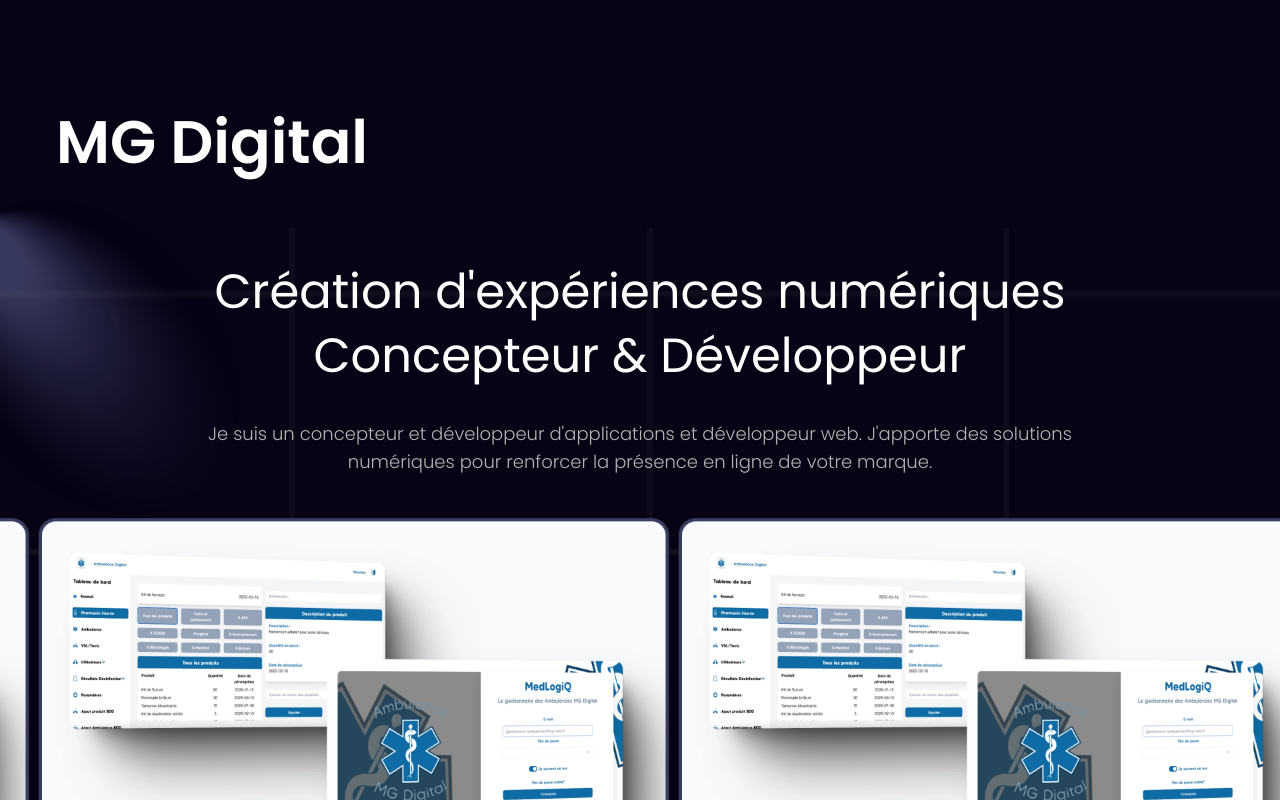
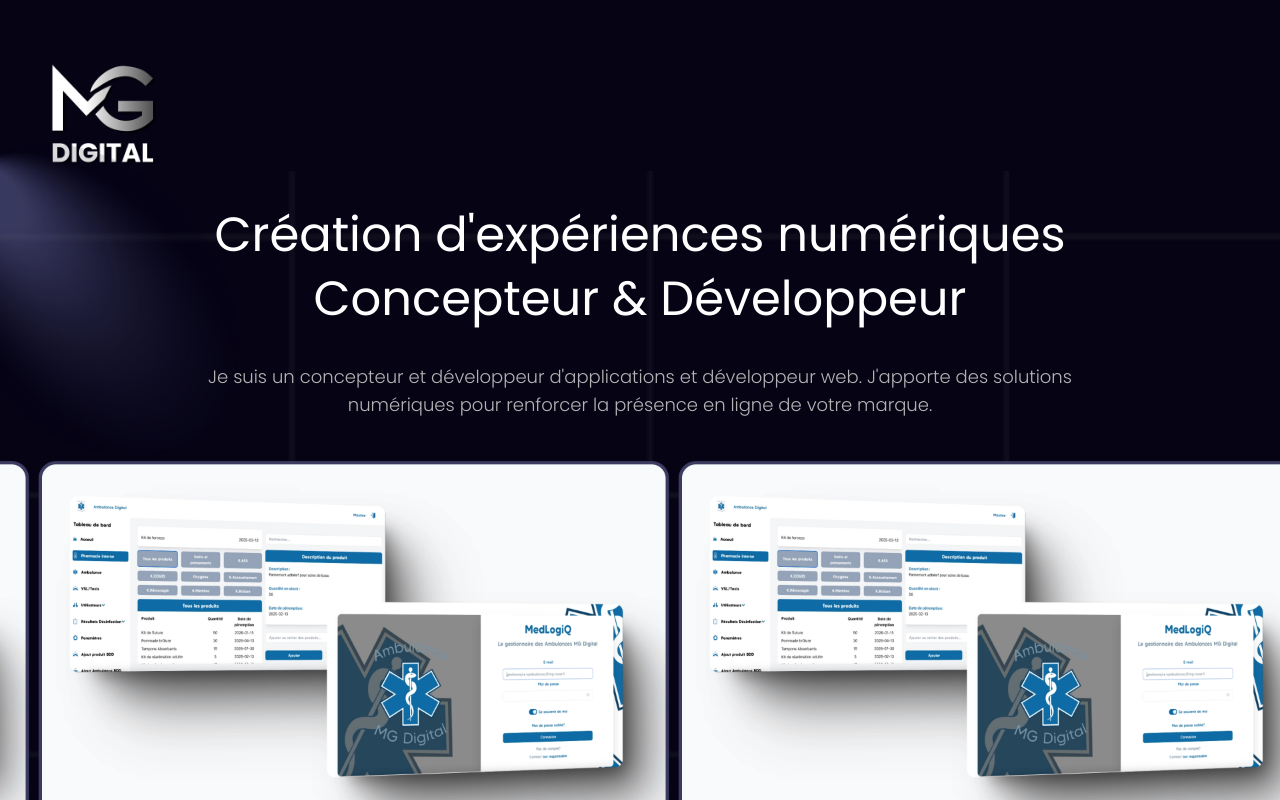
Before and after one commit to MaximeG44270/Portfolio, a React (Vite) app: page / in a window 1280 px wide. Shown: the top 800 px of the page. Built offline with nearby package versions, Linux system fonts and the light colour scheme.

Commit message:
ajout logo

```diff
--- a/src/Composant/Footer/Suivre/MeSuivre.tsx
+++ b/src/Composant/Footer/Suivre/MeSuivre.tsx
@@ -6,7 +6,7 @@
     <div className="flex flex-col justify-center items-center mt-12 md:mt-16">
             <p className="text-white font-poppins text-lg md:text-3xl lg:text-5xl font-bold">Pour me suivre</p>
             <Reseaux />
-            <p className="text-[#b4b3b3] text-xs font-poppins font-light mt-2 md:text-lg lg:text-2xl md:mt-6">Mail: gilbert.maxime01@gmail.com</p>
+            <p className="text-[#b4b3b3] text-xs font-poppins font-light mt-2 md:text-lg lg:text-2xl md:mt-6">Mail: mgdigital.dev@gmail.com</p>
         </div>
   );
 };
--- a/src/Composant/Footer/Suivre/Reseau.tsx
+++ b/src/Composant/Footer/Suivre/Reseau.tsx
@@ -7,7 +7,7 @@
         { name: "Facebook", url: "https://www.facebook.com/maxime.gilbert.75" },
         { name: "Github", url: "https://github.com/MaximeG44270" },
         { name: "LinkedIn", url: "https://www.linkedin.com/in/maxime-gilbert-6b21b8215" },
-        { name: "Instagram", url: "https://www.instagram.com/maximeglbt" },
+        { name: "Instagram", url: "https://www.instagram.com/mgdigital.dev" },
       ].map((item, index) => (
         <a
           key={index}
--- a/src/Composant/Header/Header.tsx
+++ b/src/Composant/Header/Header.tsx
@@ -3,9 +3,10 @@
 
 const Header: React.FC = () => {
   return (
-    <header id="accueil" className="w-full bg-color text-white p-4 md:p-8 lg:p-14 box-border top-0 left-0">
+    <header id="accueil" className="w-full bg-color text-white pr-6 md:pr-8 lg:pr-14 box-border top-0 left-0">
       <div className="mt-14 flex justify-between items-center">
-        <h1 className="text-3xl md:text-4xl lg:text-6xl font-bold font-poppins">MG Digital</h1>
+        {/* <h1 className="text-3xl md:text-4xl lg:text-6xl font-bold font-poppins">MG Digital</h1> */}
+        <img src="/public/logo-transparent.webp" alt="Image 1" className="w-1/3 md:w-1/4 lg:w-1/5 xl:w-1/6 2xl:w-56" />
         <NavBar />
       </div>
     </header>
```
Also changed, not shown: public/logo-transparent.webp (added).
